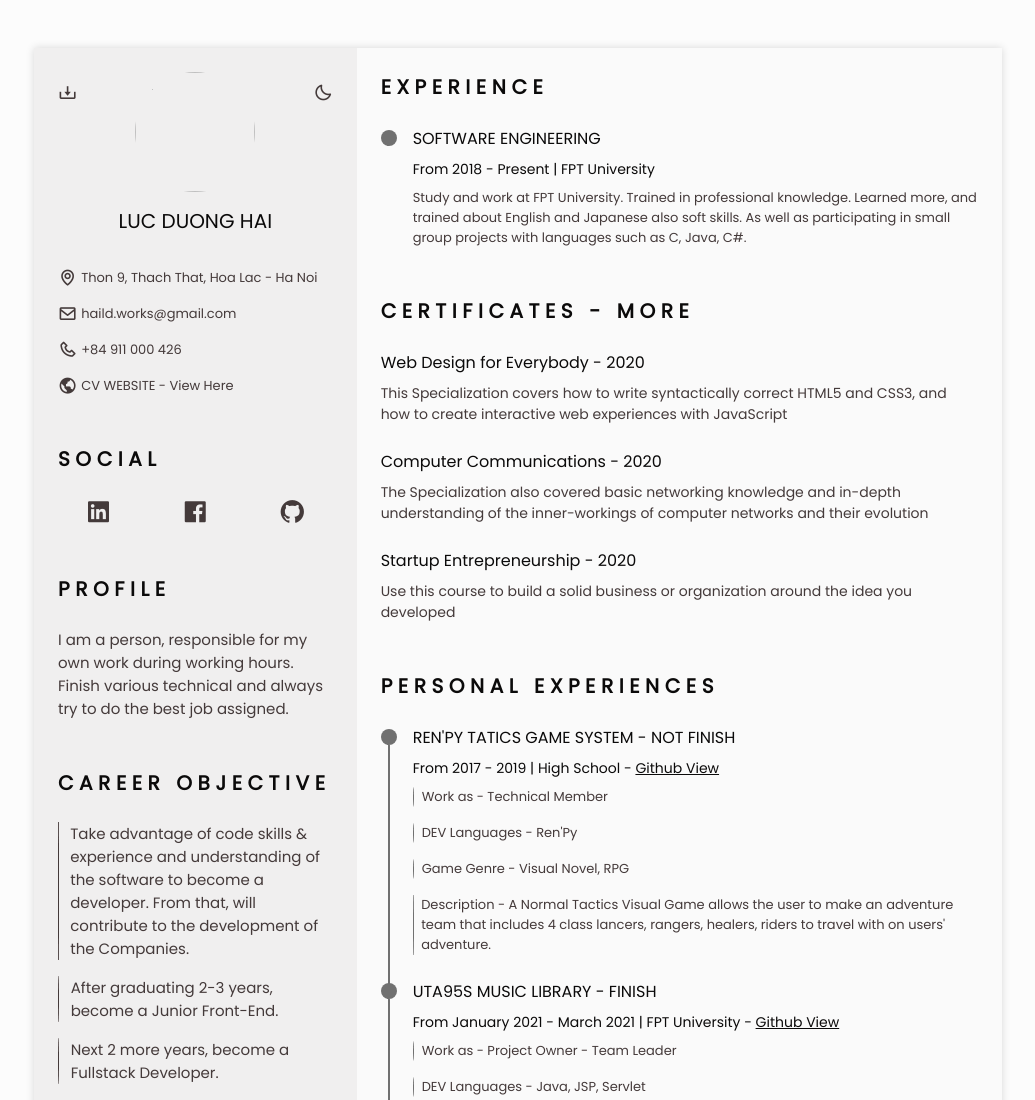
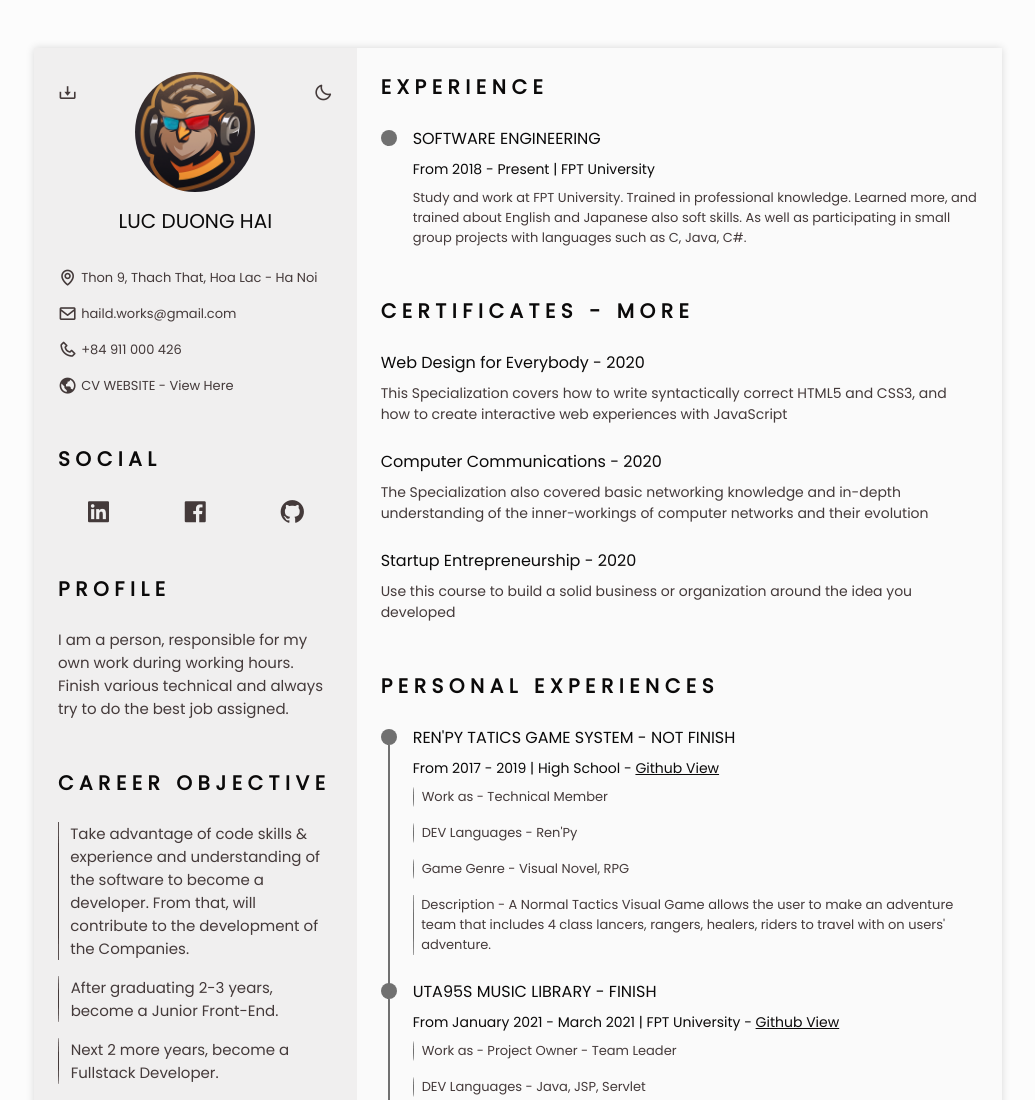
Before and after one commit to ZerOWL1/ZO1-CV-WEBSITE, a plain HTML site: page index.html in a window 1280 px wide. Shown: the top 1100 px of the page, without its empty margins (122-1157 px from the left). Drawn offline with nearby package versions, Linux system fonts and the light colour scheme.

Commit message:
Haild modified avatar

```diff
--- a/index.html
+++ b/index.html
@@ -138,7 +138,7 @@
                     <div class="home__container section bd-grid">
                         <div class="home__data bd-grid">
                             <div class="home__img__content">
-                                <img src="assets/image/logo-profile.jpeg alt=" " class="home__img ">
+                                <img src="assets/image/logo-profile.jpeg" alt=" " class="home__img ">
                             </div>
                             <h1 class="home__title ">LUC DUONG HAI</h1>
                             <!-- button download -->
```
